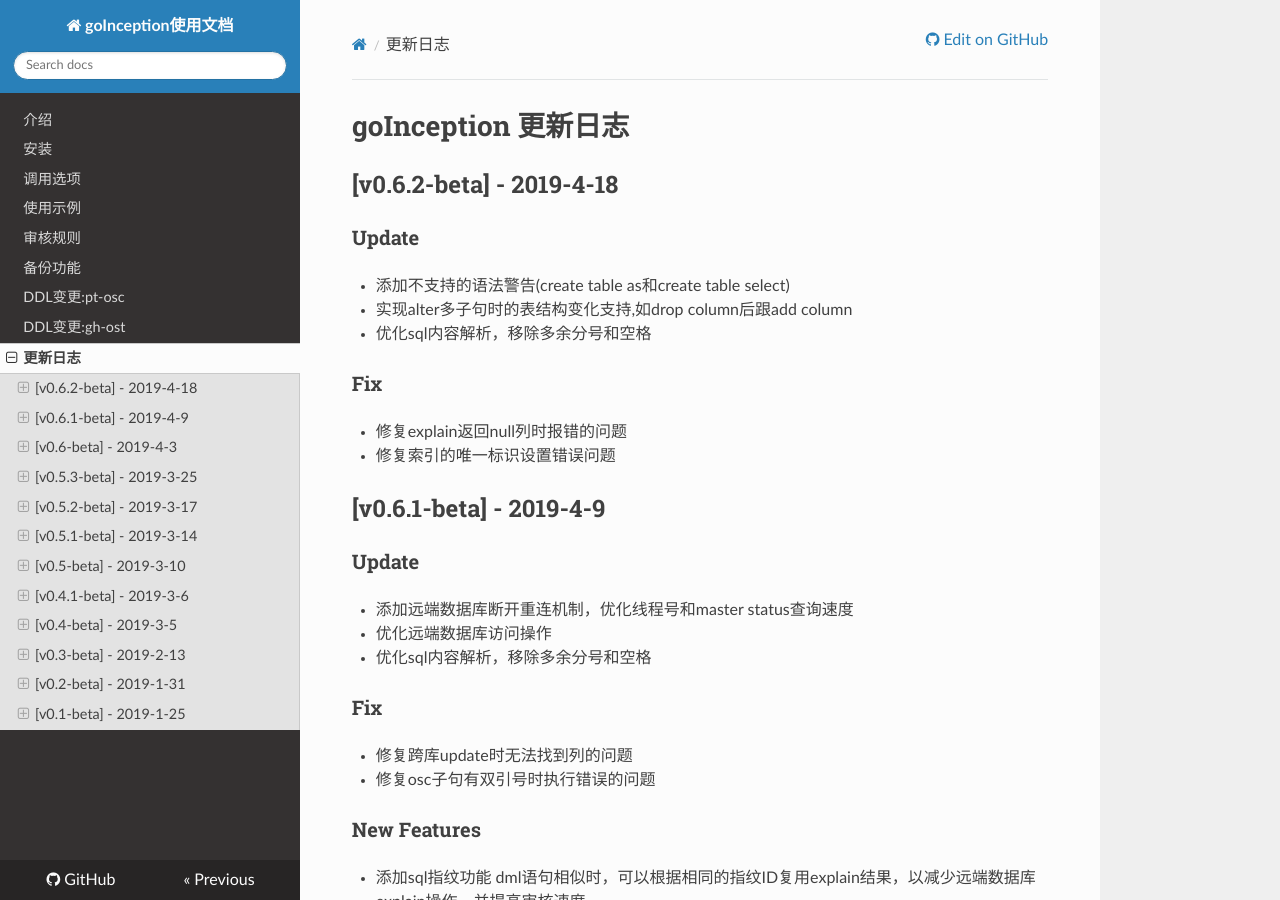
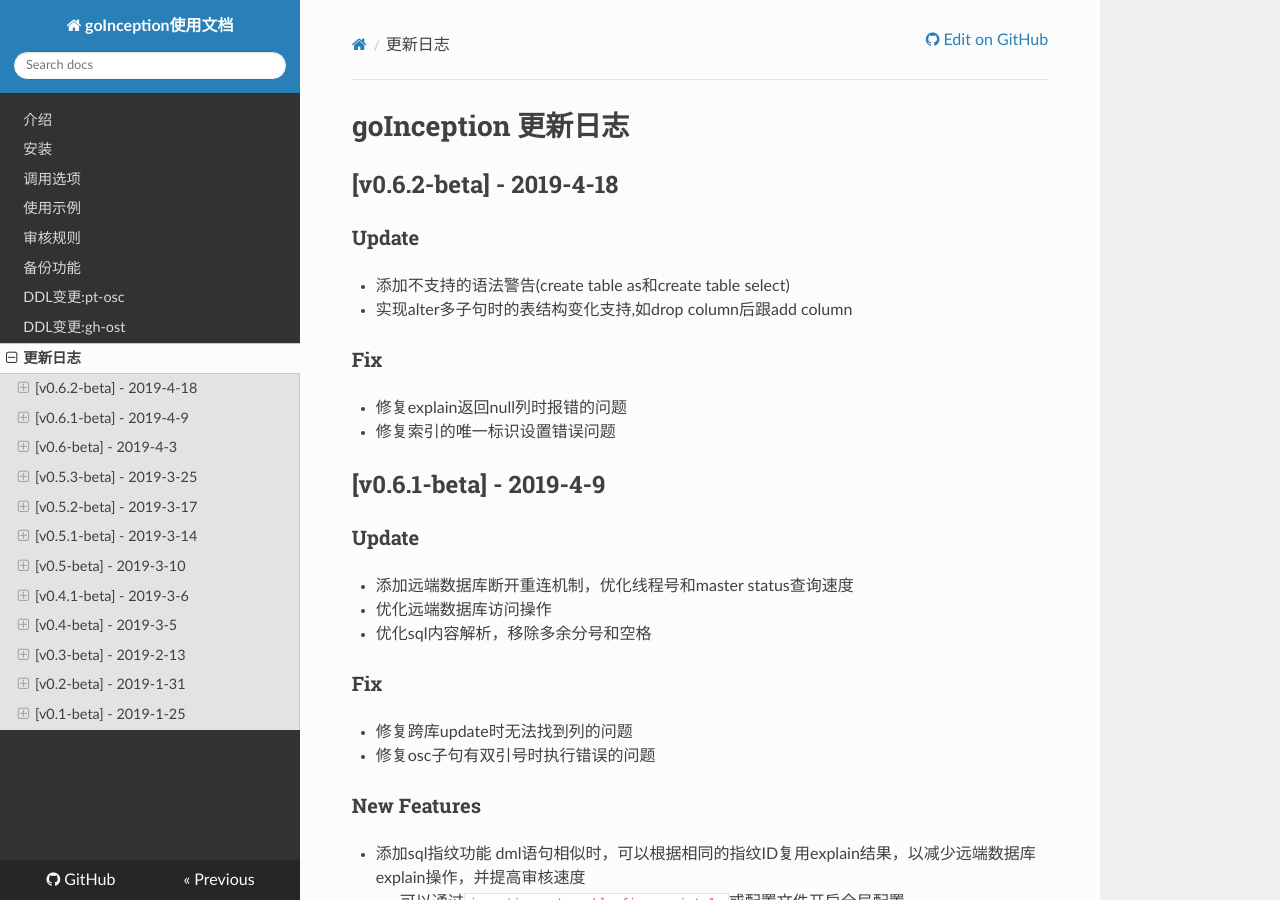
Before and after one commit to hanchuanchuan/goInception, an MkDocs documentation site: the page built from docs/changelog.md, in a window 1280 px wide and 900 px high. Built offline with MkDocs 1.6.1, drawn with Linux system fonts in a browser that asks for light colours; nearby versions of some CDN libraries.

Commit message:
update: update changelog.md

```diff
--- a/docs/changelog.md
+++ b/docs/changelog.md
@@ -4,7 +4,6 @@
 ### Update
 * 添加不支持的语法警告(create table as和create table select)
 * 实现alter多子句时的表结构变化支持,如drop column后跟add column
-* 优化sql内容解析，移除多余分号和空格
 
 ### Fix
 * 修复explain返回null列时报错的问题
```
